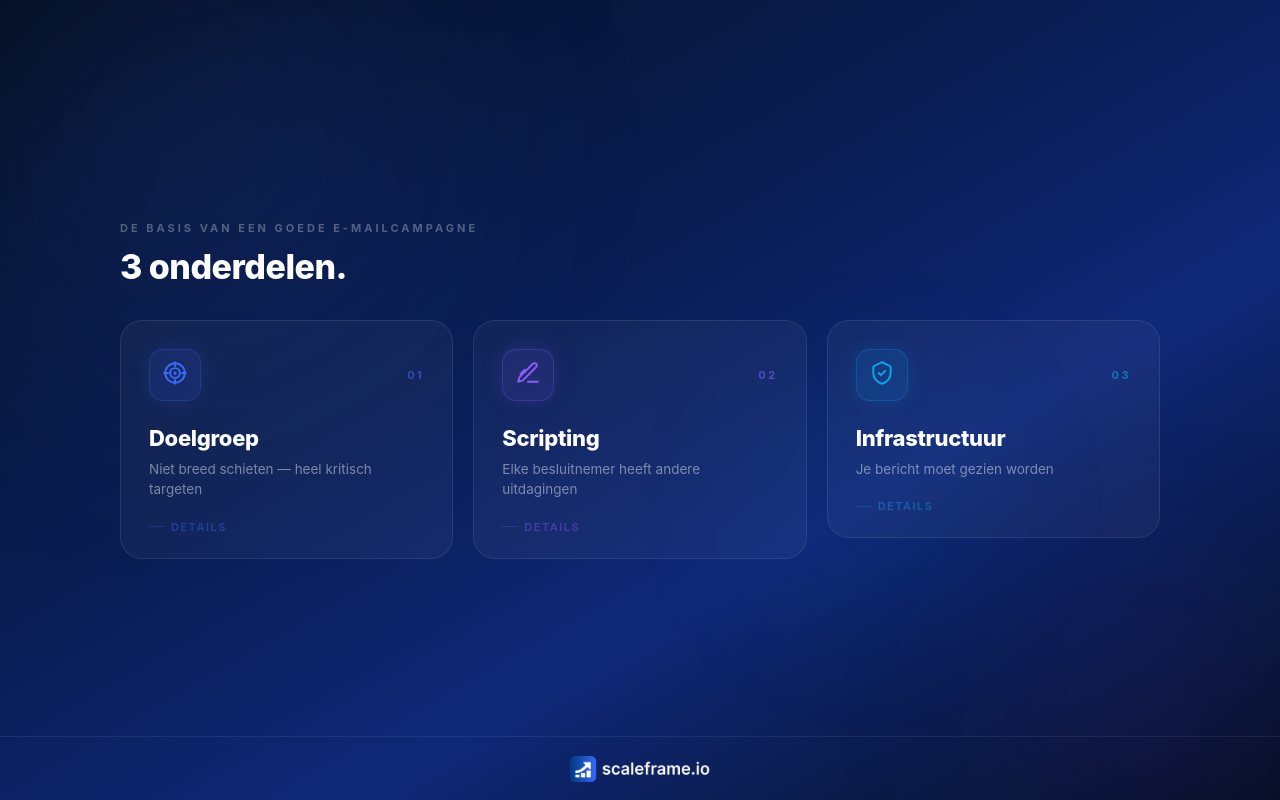
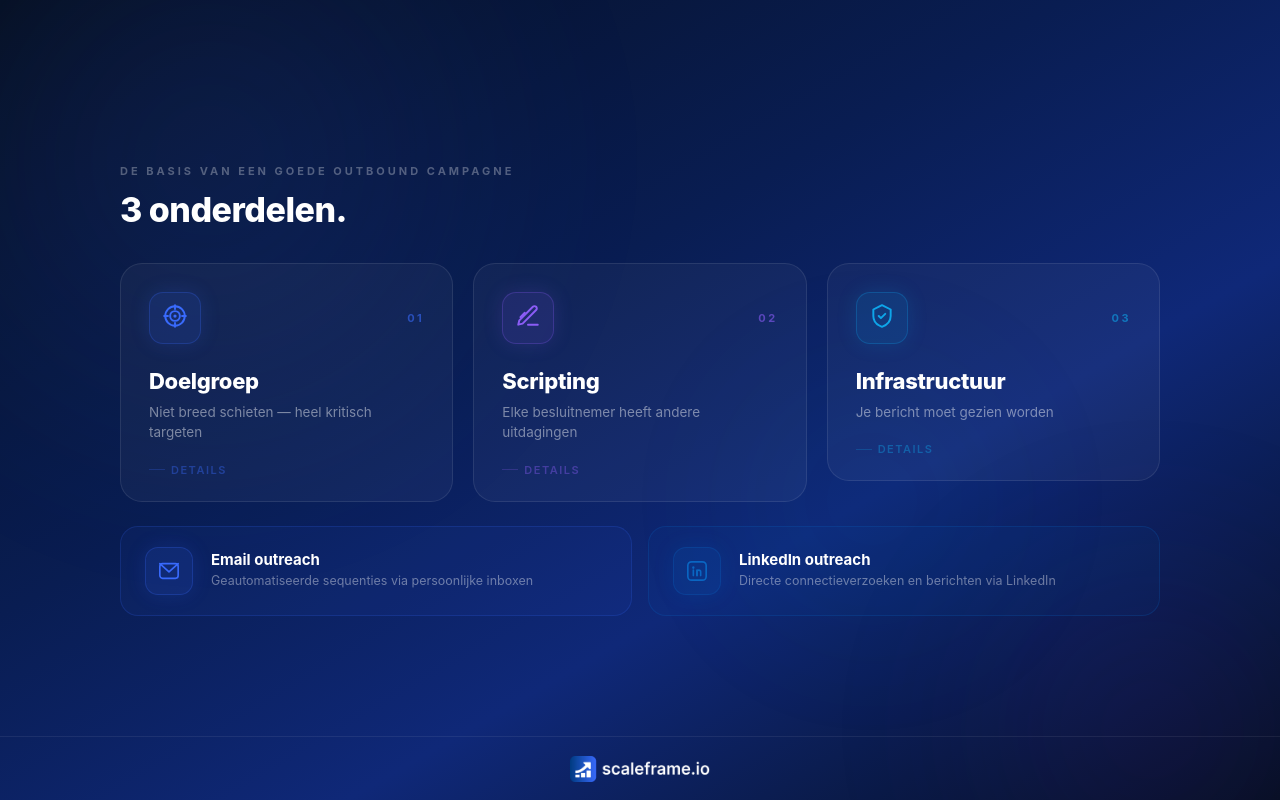
Before and after one commit to jvwdj/deck, a React (Vite) app: page / in a window 1280 px wide. Built offline with nearby package versions, Linux system fonts and the light colour scheme.

Commit message:
Add email and LinkedIn channel visuals below pillar cards on slide 1
Co-Authored-By: Claude Sonnet 4.6 <noreply@anthropic.com>

```diff
--- a/src/App.jsx
+++ b/src/App.jsx
@@ -13,7 +13,7 @@ const PHASES = [
     color: BLUE,
     rgb: '57,106,252',
     bullets: [
-      'Wij bouwen het volledige outbound email systeem',
+      'Wij bouwen het volledige outbound systeem',
       'Jij levert input over doelgroep en aanbod',
       'Laatste check samen — dan gaan we live',
     ],
@@ -40,7 +40,7 @@ const PHASES = [
     rgb: '14,165,233',
     bullets: [
       'Eerste resultaten zijn er',
-      'Exacte overdracht — campagnes blijven live gevuld',
+      'Exacte overdracht — campagnes blijven live en gevuld',
       'Daarna zelfstandig runnen',
     ],
   },
@@ -69,7 +69,7 @@ const PILLARS = [
     sub: 'Je bericht moet gezien worden',
     color: CYAN,
     rgb: '14,165,233',
-    bullets: ['Niet bouncen', 'Niet in spam belanden', 'Achter elke e-mail zit een echte persoon'],
+    bullets: ['Niet bouncen', 'Niet in spam belanden', 'Dedicated infrastructuur voor outbound leadgeneratie'],
   },
 ]
 
@@ -174,7 +174,7 @@ function PillarSection() {
             fontSize: 11, fontWeight: 700, letterSpacing: 3, textTransform: 'uppercase',
             color: 'rgba(255,255,255,0.3)', marginBottom: 12,
           }}>
-            De basis van een goede e-mailcampagne
+            De basis van een goede outbound campagne
           </p>
           <h2 style={{
             fontSize: 34, fontWeight: 800, color: 'white',
@@ -183,7 +183,6 @@ function PillarSection() {
             3 onderdelen.
           </h2>
         </div>
-
         {/* Pillar cards */}
         <div style={{ display: 'grid', gridTemplateColumns: 'repeat(3, 1fr)', gap: 20, alignItems: 'start' }}>
           {PILLARS.map((p, i) => {
@@ -285,6 +284,59 @@ function PillarSection() {
           })}
         </div>
 
+        {/* Channel visuals */}
+        <div style={{ display: 'flex', gap: 16, marginTop: 24 }}>
+          {/* Email */}
+          <div style={{
+            flex: 1, borderRadius: 18, padding: '20px 24px',
+            background: 'rgba(57,106,252,0.06)',
+            border: '1px solid rgba(57,106,252,0.18)',
+            display: 'flex', alignItems: 'center', gap: 18,
+          }}>
+            <div style={{
+              width: 48, height: 48, borderRadius: 13, flexShrink: 0,
+              background: 'rgba(57,106,252,0.12)', border: '1px solid rgba(57,106,252,0.25)',
+              display: 'flex', alignItems: 'center', justifyContent: 'center',
+              boxShadow: '0 0 20px rgba(57,106,252,0.15)',
+            }}>
+              <svg width="22" height="22" viewBox="0 0 24 24" fill="none" stroke={BLUE} strokeWidth="1.8" strokeLinecap="round" strokeLinejoin="round">
+                <rect x="2" y="4" width="20" height="16" rx="3"/>
+                <polyline points="2,4 12,13 22,4"/>
+              </svg>
+            </div>
+            <div>
+              <div style={{ fontSize: 15, fontWeight: 700, color: 'white', marginBottom: 3 }}>Email outreach</div>
+              <div style={{ fontSize: 12.5, color: 'rgba(255,255,255,0.4)', lineHeight: 1.5 }}>Geautomatiseerde sequenties via persoonlijke inboxen</div>
+            </div>
+          </div>
+
+          {/* LinkedIn */}
+          <div style={{
+            flex: 1, borderRadius: 18, padding: '20px 24px',
+            background: 'rgba(10,102,194,0.06)',
+            border: '1px solid rgba(10,102,194,0.22)',
+            display: 'flex', alignItems: 'center', gap: 18,
+          }}>
+            <div style={{
+              width: 48, height: 48, borderRadius: 13, flexShrink: 0,
+              background: 'rgba(10,102,194,0.14)', border: '1px solid rgba(10,102,194,0.28)',
+              display: 'flex', alignItems: 'center', justifyContent: 'center',
+              boxShadow: '0 0 20px rgba(10,102,194,0.15)',
+            }}>
+              <svg width="22" height="22" viewBox="0 0 24 24" fill="none" stroke="#0a66c2" strokeWidth="1.8" strokeLinecap="round" strokeLinejoin="round">
+                <rect x="2" y="2" width="20" height="20" rx="4"/>
+                <line x1="8" y1="11" x2="8" y2="17"/>
+                <line x1="8" y1="8" x2="8" y2="8.5" strokeWidth="2.5" strokeLinecap="round"/>
+                <path d="M12 17v-4a2 2 0 0 1 4 0v4"/>
+                <line x1="12" y1="11" x2="12" y2="17"/>
+              </svg>
+            </div>
+            <div>
+              <div style={{ fontSize: 15, fontWeight: 700, color: 'white', marginBottom: 3 }}>LinkedIn outreach</div>
+              <div style={{ fontSize: 12.5, color: 'rgba(255,255,255,0.4)', lineHeight: 1.5 }}>Directe connectieverzoeken en berichten via LinkedIn</div>
+            </div>
+          </div>
+        </div>
 
       </div>
     </div>
```
